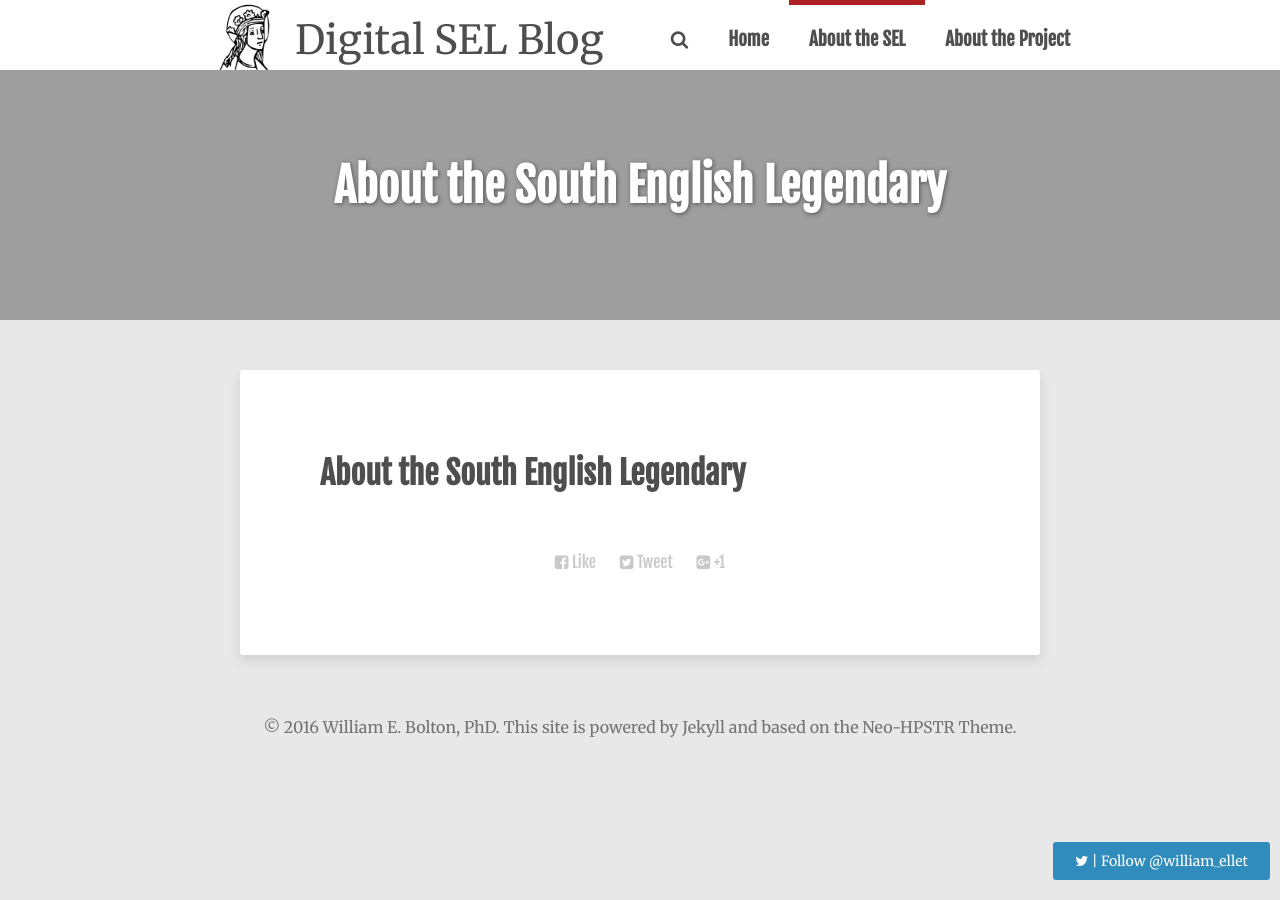
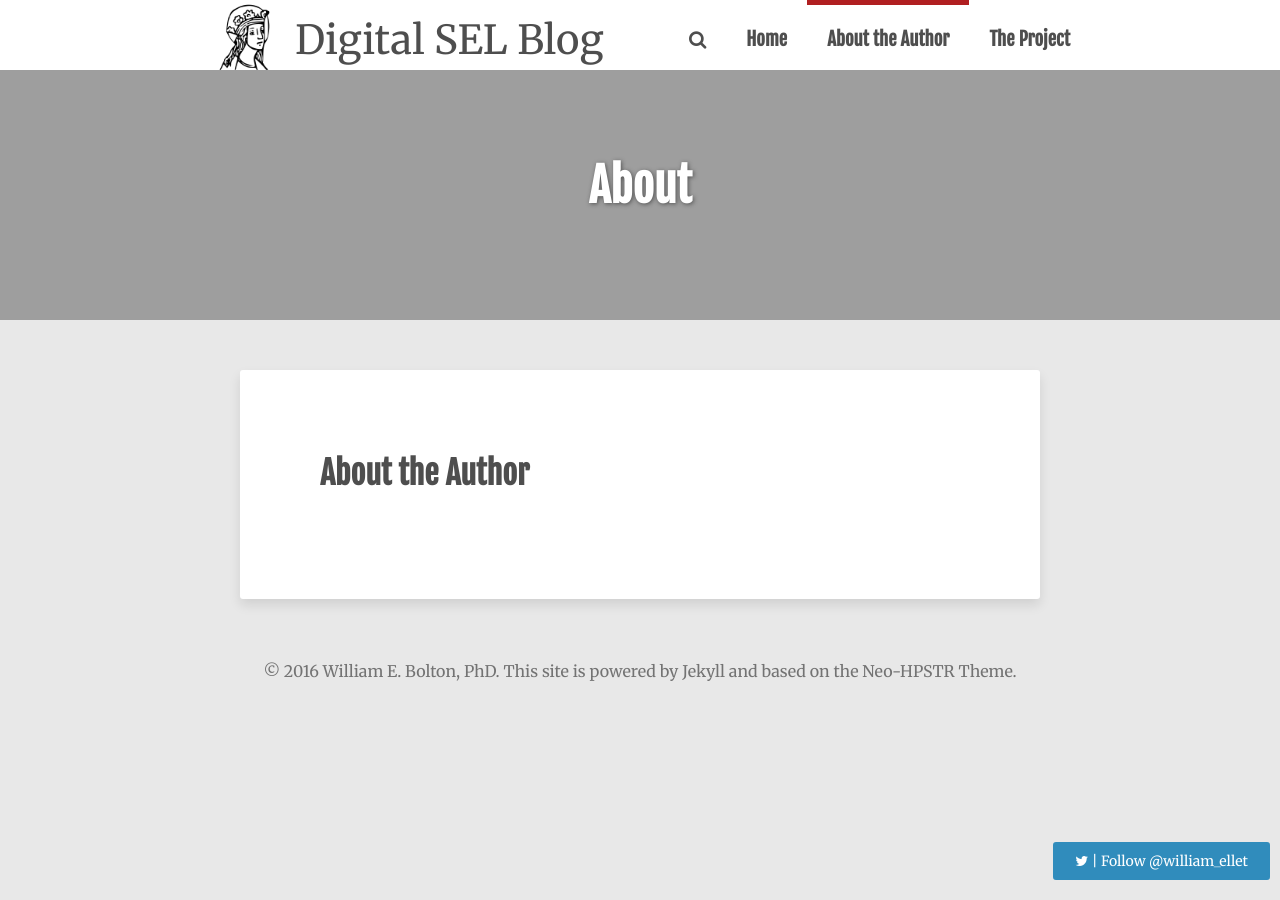
Before and after one commit to webolton/sel_project_blog, a Jekyll site: the page built from about/index.md, in a window 1280 px wide. Built offline with Jekyll 4.4.1, drawn with Linux system fonts in a browser that asks for light colours; nearby versions of some CDN libraries; comment, search, counter and statistics services are not loaded.

Commit message:
Fixes to navigation

```diff
--- a/_config.yml
+++ b/_config.yml
@@ -19,9 +19,9 @@ url: http://localhost:4000
 menu:
   - title: 'Home'
     url: '/'
-  - title: 'About the SEL'
+  - title: 'About the Author'
     url: '/about'
-  - title: 'About the Project'
+  - title: 'The Project'
     url: '/digitalsel_about'
 
 # Owner/author information
--- a/about/index.md
+++ b/about/index.md
@@ -1,7 +1,7 @@
 ---
 layout: page
-title: About the South English Legendary
-share: true
+title: About
+share: false
 ---
 
-# About the South English Legendary
+# About the Author
```
Also changed, not shown: README.md.
